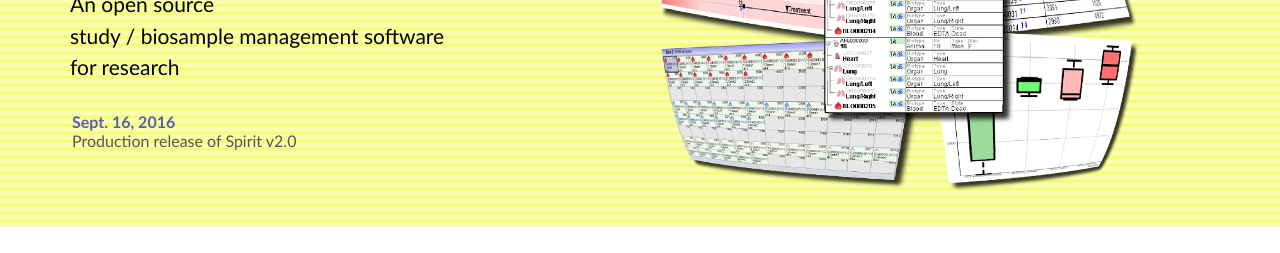
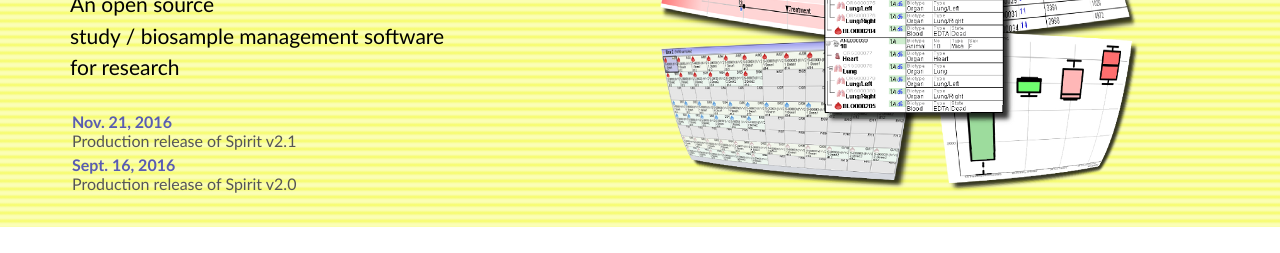
Before and after one commit to jfreyss/spirit, a plain HTML site: page index.html in a window 1280 px wide. Shown: the part 193-446 px from the top of the page. Drawn offline with Linux system fonts and the light colour scheme.

Commit message:
v2.1 announcement

```diff
--- a/index.html
+++ b/index.html
@@ -58,6 +58,8 @@
 				<p>An open source<br> study / biosample management software<br> for research</p>
 
 				<div id="news">
+					<div class="news-title">Nov. 21,  2016</div>
+					<div class="news-content">Production release of Spirit v2.1</div>
 					<div class="news-title">Sept. 16,  2016</div>
 					<div class="news-content">Production release of Spirit v2.0</div>
 				</div>
```
